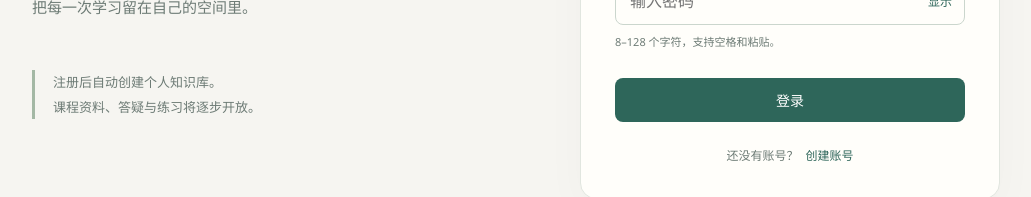
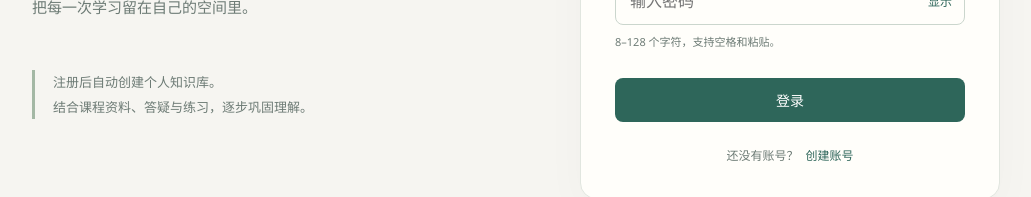
Before and after one commit to noAbandonsj/StructMate, a Vue app in the folder frontend/: page /login in a window 1280 px wide. Shown: the part 499-696 px from the top of the page, without its empty margins (124-1155 px from the left). Built offline with nearby package versions, Linux system fonts and the light colour scheme; no server answers.

Commit message:
docs: 记录真实模型闭环验收并更新网页提示

```diff
--- a/frontend/src/views/AuthView.vue
+++ b/frontend/src/views/AuthView.vue
@@ -63,7 +63,7 @@ async function retryConnection() {
         从线性表、栈与队列，到树与图，<br>把每一次学习留在自己的空间里。
       </p>
       <p class="auth-progress">
-        注册后自动创建个人知识库。<br>课程资料、答疑与练习将逐步开放。
+        注册后自动创建个人知识库。<br>结合课程资料、答疑与练习，逐步巩固理解。
       </p>
     </section>
     <section class="auth-card" aria-labelledby="auth-title">
--- a/frontend/src/views/HomeView.vue
+++ b/frontend/src/views/HomeView.vue
@@ -17,7 +17,7 @@ const { state, reload } = useOverview()
     <RouterLink class="text-button" to="/practice">先做基础练习</RouterLink>
     <div class="notice">
       个人知识库“{{ authState.account?.default_knowledge_base.name }}”已创建。
-      可以直接使用课程资料，上传自己的资料也是可选路径。真实答疑与 AI 出题需接通模型。
+      可以直接使用课程资料开始学习，也可以上传自己的笔记，结合答疑与练习巩固理解。
     </div>
   </section>
   <section class="report-panel" aria-labelledby="recent-learning-title">
```
Also changed, not shown: 9 other files (tests, documents, lock files or other folders).
